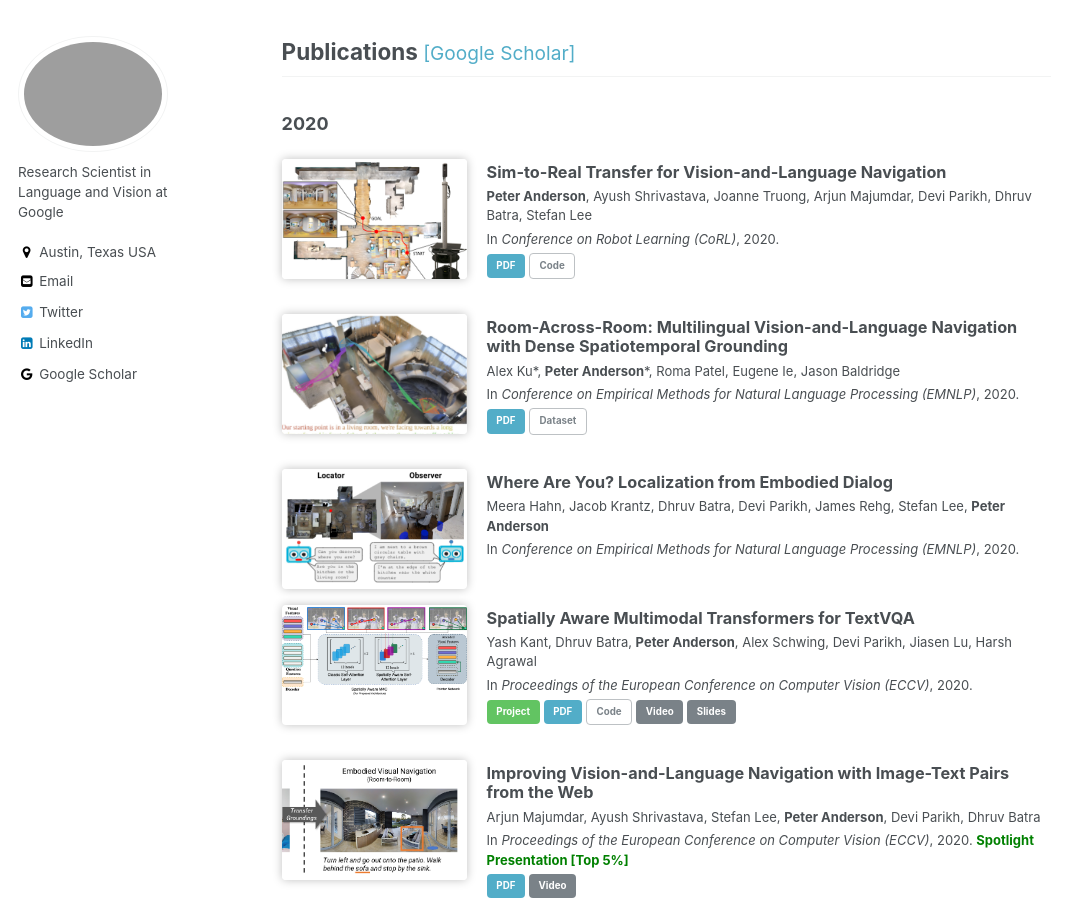
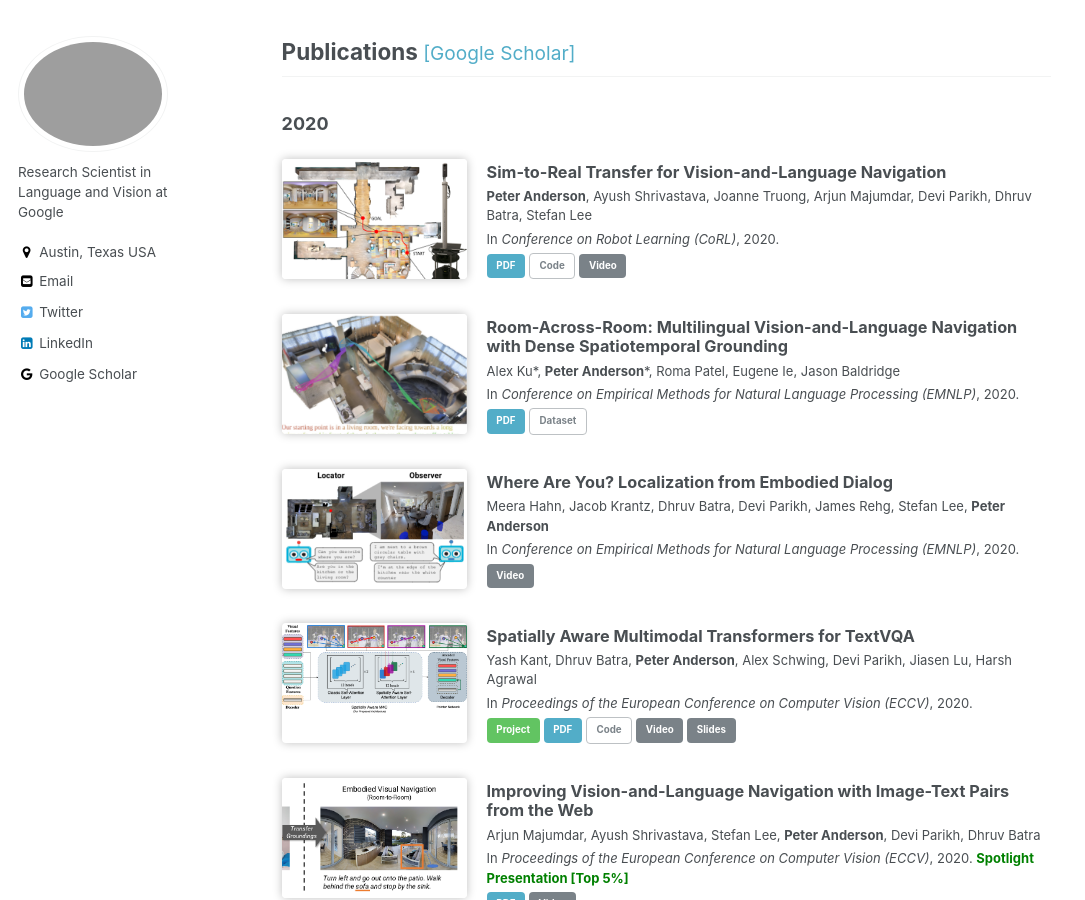
Before and after one commit to peteanderson80/peteanderson80.github.io, a Jekyll site: the page built from index.html, in a window 1280 px wide and 900 px high, scrolled down 497 px. Shown: the whole window, without its empty margins (0-1085 px from the left). Built offline with Jekyll 4.4.1, drawn with Linux system fonts in a browser that asks for light colours; a script that is not in the unit is left out; the list of posts is cut into pages by our own code.

Commit message:
Add video links

```diff
--- a/_data/publications.yml
+++ b/_data/publications.yml
@@ -7,6 +7,7 @@ year2020:
     links:
       - "[PDF](https://arxiv.org/pdf/2011.03807){: .btn .btn--info}"
       - "[Code](https://github.com/batra-mlp-lab/vln-sim2real){: .btn .btn--inverse}"
+      - "[Video](https://www.youtube.com/watch?v=THfTK7_xLX8){: .btn}"
   - title: "Room-Across-Room: Multilingual Vision-and-Language Navigation with Dense Spatiotemporal Grounding"
     authors: "Alex Ku&#42;, **Peter Anderson**&#42;, Roma Patel, Eugene Ie, Jason Baldridge"
     venue: "In *Conference on Empirical Methods for Natural Language Processing (EMNLP)*, 2020."
@@ -18,6 +19,8 @@ year2020:
     authors: "Meera Hahn, Jacob Krantz, Dhruv Batra, Devi Parikh, James Rehg, Stefan Lee, **Peter Anderson**"
     venue: "In *Conference on Empirical Methods for Natural Language Processing (EMNLP)*, 2020."
     teaser: led-teaser.png
+    links:
+          - "[Video](https://www.youtube.com/watch?v=iMbkLC_9FKs){: .btn}"
   - title: "Spatially Aware Multimodal Transformers for TextVQA"
     authors: "Yash Kant, Dhruv Batra, **Peter Anderson**, Alex Schwing, Devi Parikh, Jiasen Lu, Harsh Agrawal"
     venue: "In *Proceedings of the European Conference on Computer Vision (ECCV)*, 2020."
```
